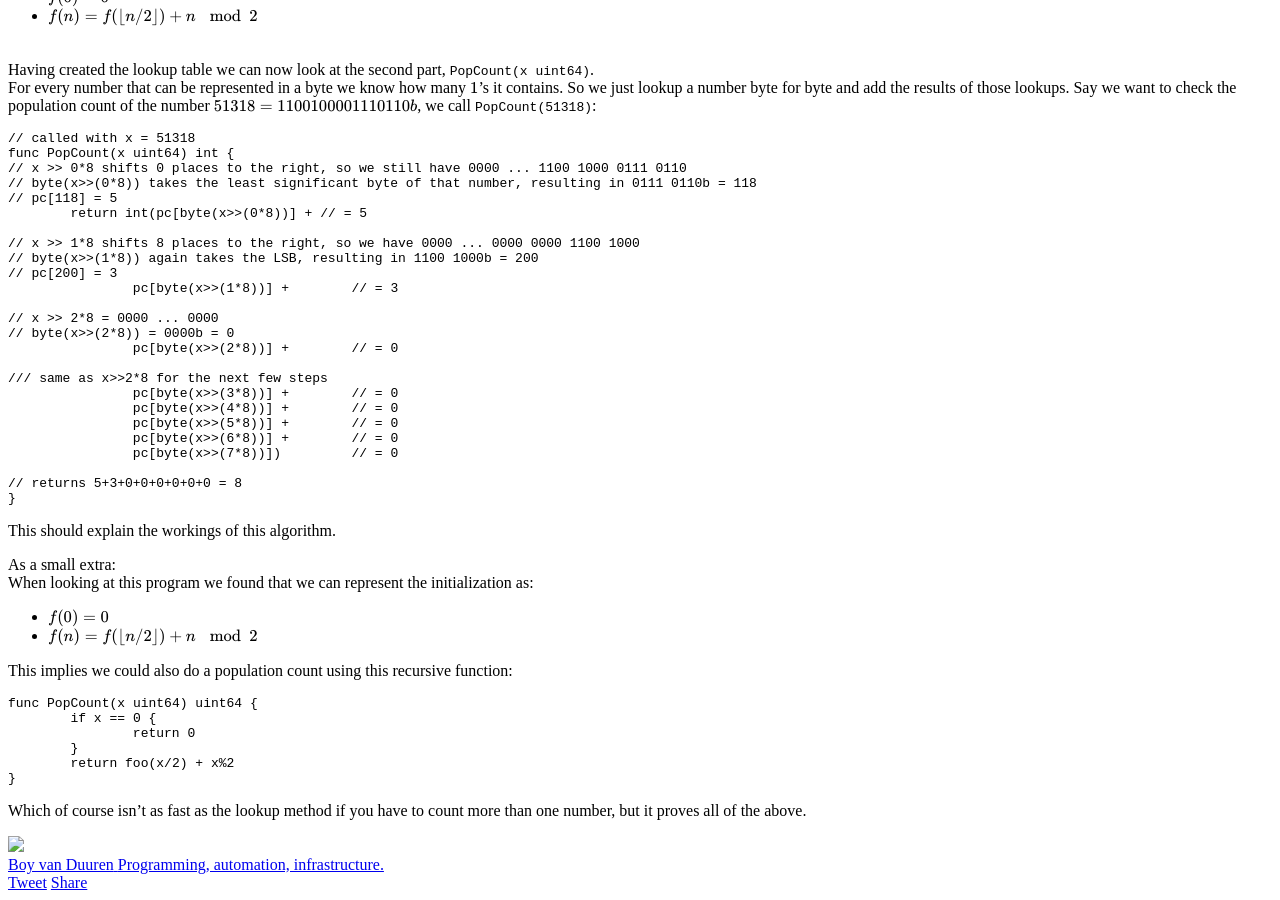
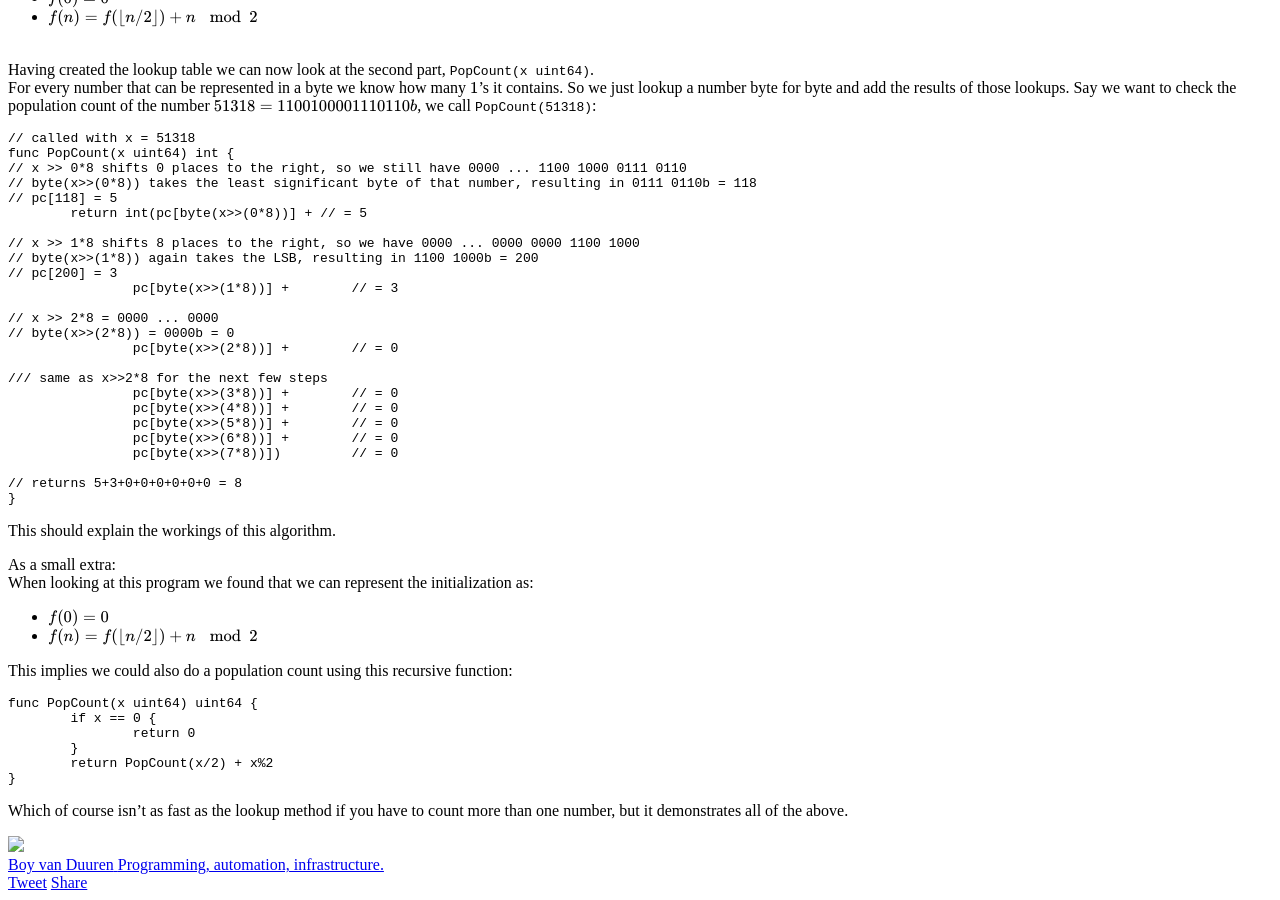
Before and after one commit to boyvanduuren/vanduuren.xyz, a Jekyll site: the page built from _posts/2016-05-22-golang-popcount.markdown, in a window 1280 px wide and 900 px high, scrolled down 1122 px. Built offline with Jekyll 4.4.1, drawn with Linux system fonts in a browser that asks for light colours; nearby versions of some CDN libraries; Markdown is read by kramdown in place of the engine named in the settings; formulas are drawn with MathJax 3; some of the changed text lies outside the part shown.

Commit message:
Improved popcount article

````diff
--- a/_posts/2016-05-22-golang-popcount.markdown
+++ b/_posts/2016-05-22-golang-popcount.markdown
@@ -120,11 +120,11 @@ func PopCount(x uint64) uint64 {
 	if x == 0 {
 		return 0
 	}
-	return foo(x/2) + x%2
+	return PopCount(x/2) + x%2
 }
 ```
 
-Which of course isn't as fast as the lookup method if you have to count more than one number, but it proves all of the above.
+Which of course isn't as fast as the lookup method if you have to count more than one number, but it demonstrates all of the above.
 
 [1]: http://www.gopl.io/
 [2]: http://www.amazon.com/Programming-Language-Brian-W-Kernighan/dp/0131103628
````
Also changed, not shown: other parts of _posts/2016-05-22-golang-popcount.markdown (+1 -1 lines), 1 other file.
